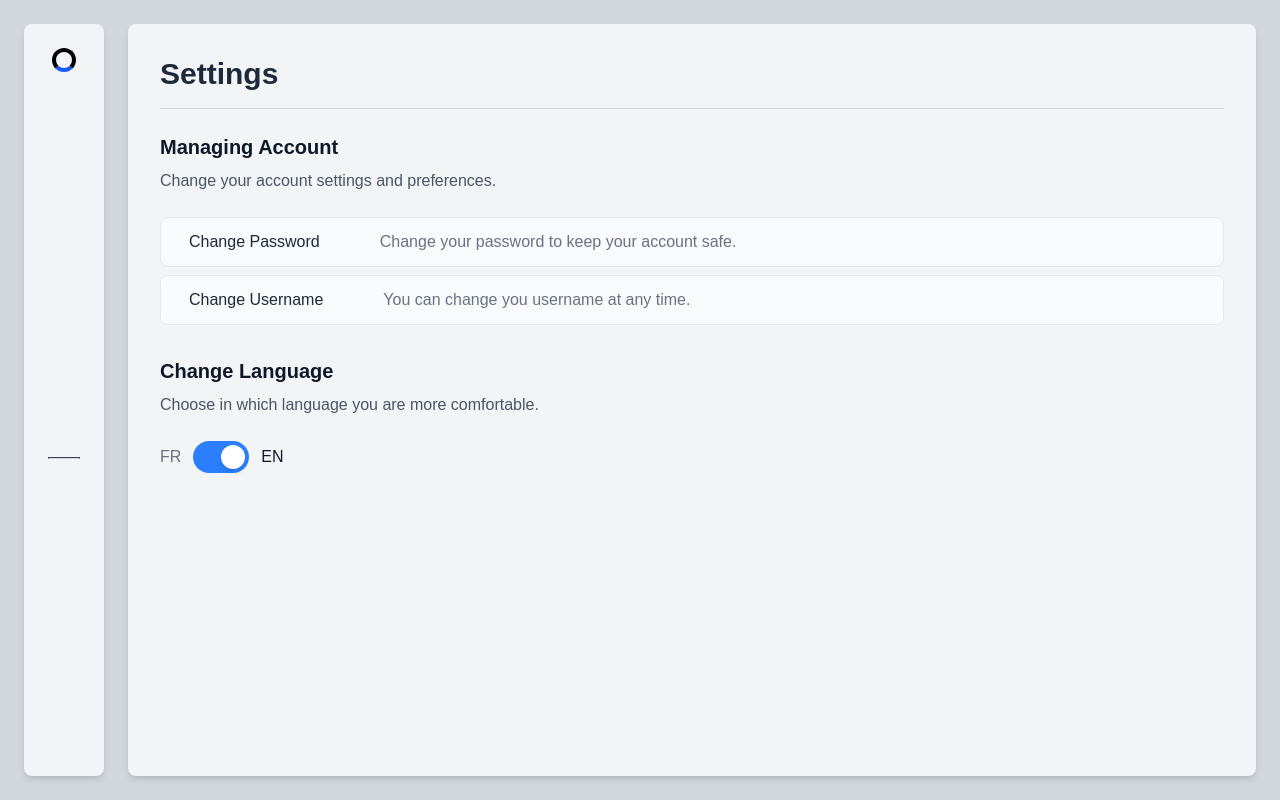
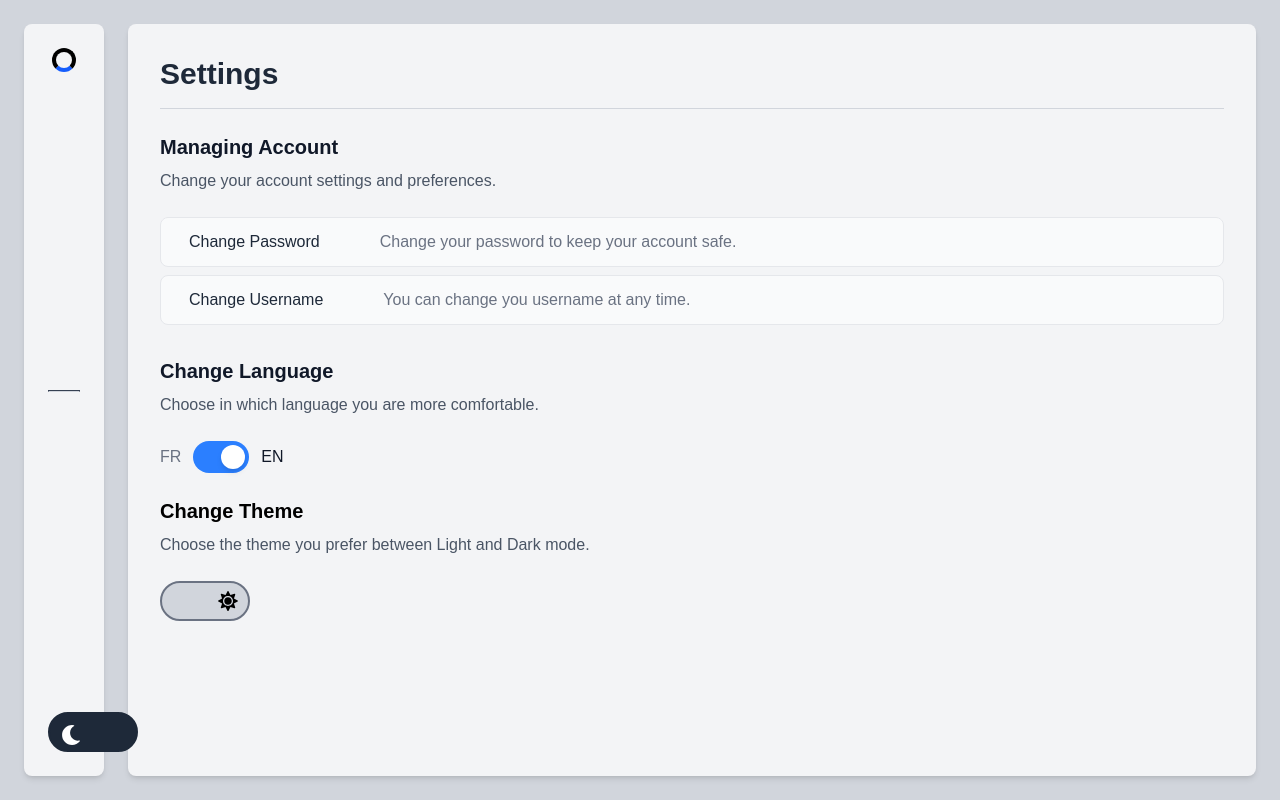
Before and after one commit to JerryTanjaka/Personnal-Finance-Tracker-Frontend, a React (Vite) app: page /settings in a window 1280 px wide. Built offline with nearby package versions, Linux system fonts and the light colour scheme; some icons are missing; a web font is replaced by a local one.

Commit message:
feat : add toogle button desing without fonctionnality

```diff
--- a/package.json
+++ b/package.json
@@ -21,6 +21,7 @@
     "react-icons": "^5.5.0",
     "react-router-dom": "^7.8.1",
     "react-smooth": "^4.0.4",
+    "styled-components": "^6.1.19",
     "tailwindcss": "^4.1.12"
   },
   "devDependencies": {
--- a/src/components/NavBar.tsx
+++ b/src/components/NavBar.tsx
@@ -2,6 +2,7 @@ import { useState } from 'react';
 import { Link } from 'react-router-dom';
 import useLocalStorage from '../hooks/useLocalStorage';
 import { useTranslation } from 'react-i18next';
+import Switch from './UI/DarkModeButton';
 
 export default function NavBar() {
     const [isExpanded, setIsExpanded] = useState(false);
@@ -84,6 +85,7 @@ export default function NavBar() {
                     <span onClick={() => localStorage.removeItem("accessToken")} className={textAnimation("text-xl font-medium")}>{t("logout")}</span>
                 </div>
             </Link>
+            <Switch/>
         </nav>
     );
 }
--- /dev/null
+++ b/src/components/UI/DarkModeButton.tsx
@@ -0,0 +1,37 @@
+import { useState } from "react";
+import { FaSun, FaMoon } from "react-icons/fa";
+
+const Switch = () => {
+  const [checked, setChecked] = useState(false);
+
+  return (
+    <div className="relative w-[90px] h-[40px]">
+      <label className="relative block w-full h-full cursor-pointer">
+        <input
+          type="checkbox"
+          className="hidden peer"
+          checked={checked}
+          onChange={() => setChecked(!checked)}
+        />
+        {/* Slider */}
+        <span
+          className={`absolute w-full h-full rounded-full border-2 transition-colors duration-300
+            ${checked ? "bg-gray-300 border-gray-500" : "bg-gray-800 border-gray-800"}`}
+        />
+        {/* Icon */}
+        <span
+          className={`absolute top-[10px] left-[10px] w-[25px] h-[25px] flex items-center justify-center rounded-full transition-transform duration-300
+            ${checked ? "translate-x-[45px]" : ""}`}
+        >
+          {checked ? (
+            <FaSun className="text-black text-xl" />
+          ) : (
+            <FaMoon className="text-white text-xl" />
+          )}
+        </span>
+      </label>
+    </div>
+  );
+};
+
+export default Switch;
--- /dev/null
+++ b/src/components/UI/ThemeToggle.tsx
@@ -0,0 +1,56 @@
+import { useState, useEffect } from "react";
+import { FaSun, FaMoon } from "react-icons/fa";
+
+export default function ThemeToggle() {
+  const [darkMode, setDarkMode] = useState<boolean>(
+    localStorage.getItem("theme") === "dark"
+  );
+
+  useEffect(() => {
+    if (darkMode) {
+      document.documentElement.classList.add("dark");
+      localStorage.setItem("theme", "dark");
+    } else {
+      document.documentElement.classList.remove("dark");
+      localStorage.setItem("theme", "light");
+    }
+  }, [darkMode]);
+
+  const toggleTheme = () => setDarkMode(!darkMode);
+
+  return (
+    <div>
+      <h2 className="font-semibold text-xl mt-6 text-black mb-2">
+        Change Theme
+      </h2>
+      <p className="text-gray-600 dark:text-gray-400 mb-6">
+        Choose the theme you prefer between Light and Dark mode.
+      </p>
+
+      <div className="relative w-[90px] h-[40px]">
+        <label className="relative block w-full h-full cursor-pointer">
+          <input
+            type="checkbox"
+            className="hidden peer"
+            checked={darkMode}
+            onChange={toggleTheme}
+          />
+          <span
+            className={`absolute w-full h-full rounded-full border-2 transition-colors duration-300
+              ${darkMode ? "bg-gray-800 border-gray-800" : "bg-gray-300 border-gray-500"}`}
+          />
+          <span
+            className={`absolute top-[7px] left-[10px] w-[25px] h-[25px] flex items-center justify-center rounded-full transition-transform duration-300
+              ${darkMode ? "" : "translate-x-[45px]"}`}
+          >
+            {darkMode ? (
+              <FaMoon className="text-white text-xl" />
+            ) : (
+              <FaSun className="text-black text-xl" />
+            )}
+          </span>
+        </label>
+      </div>
+    </div>
+  );
+}
--- a/src/locales/en/translation.json
+++ b/src/locales/en/translation.json
@@ -85,5 +85,6 @@
     "recurring": "Recurring",
     "filter_by_category": "Filter by Category",
     "close": "Close",
-    "expense": "Expense"
+    "expense": "Expense",
+    "change_theme": "Change Theme"
 }
--- a/src/locales/fr/translation.json
+++ b/src/locales/fr/translation.json
@@ -86,5 +86,7 @@
     "filter_by_category": "Filtrer par catégorie",
     "close": "Fermer",
     "search": "Rechercher",
-    "expense": "Dépense"
+    "expense": "Dépense",
+    "change_theme": "Changer le thème"
+
 }
--- a/src/pages/Settings.tsx
+++ b/src/pages/Settings.tsx
@@ -1,63 +1,70 @@
-import { useState } from "react";
-import ChangePasswordForm from "../components/Settings/ChangePasswordForm";
-import { useTranslation } from "react-i18next";
-import ChangeUsernameForm from "../components/Settings/ChangeUsernameForm";
-import LanguageToggle from "../components/UI/LanguageToggle";
+import { useState } from 'react';
+import { useTranslation } from 'react-i18next';
+import ChangePasswordForm from '../components/Settings/ChangePasswordForm';
+import ChangeUsernameForm from '../components/Settings/ChangeUsernameForm';
+import LanguageToggle from '../components/UI/LanguageToggle';
+import ThemeToggle from '../components/UI/ThemeToggle';
 
 export default function Settings() {
-    const [isChangePasswordOpen, setIsChangePasswordOpen] = useState<boolean>(false);
-    const [isChangeUsernameOpen, setIsChangeUsernameOpen] = useState<boolean>(false)
+    const [isChangePasswordOpen, setIsChangePasswordOpen] =
+        useState<boolean>(false);
+    const [isChangeUsernameOpen, setIsChangeUsernameOpen] =
+        useState<boolean>(false);
 
     const { t } = useTranslation();
 
     return (
-        <div className="bg-gray-100 shadow-md rounded-lg p-8 mx-auto h-[94vh] overflow-y-scroll ">
-            <h1 className="text-3xl font-bold text-gray-800 border-b border-gray-300 pb-4 mb-6">
-                {t("settings_title", "Settings")}
+        <div className="mx-auto h-[94vh] overflow-y-scroll rounded-lg bg-gray-100 p-8 shadow-md">
+            <h1 className="mb-6 border-b border-gray-300 pb-4 text-3xl font-bold text-gray-800">
+                {t('settings_title', 'Settings')}
             </h1>
 
             <div>
-                <h2 className="font-semibold text-xl text-gray-900 mb-2">
-                    {t("managing_account_title", "Managing Account")}
+                <h2 className="mb-2 text-xl font-semibold text-gray-900">
+                    {t('managing_account_title', 'Managing Account')}
                 </h2>
-                <p className="text-gray-600 mb-6">
+                <p className="mb-6 text-gray-600">
                     {t(
-                        "managing_account_description",
-                        "Change your account settings and preferences."
+                        'managing_account_description',
+                        'Change your account settings and preferences.',
                     )}
                 </p>
             </div>
 
             <div className="space-y-2">
                 <button
-                    onClick={() => setIsChangePasswordOpen(!isChangePasswordOpen)}
-                    className="flex w-full items-center justify-between px-4 py-3 rounded-lg bg-gray-50 hover:bg-gray-100 border border-gray-200 transition duration-200 cursor-pointer"
+                    onClick={() =>
+                        setIsChangePasswordOpen(!isChangePasswordOpen)
+                    }
+                    className="flex w-full cursor-pointer items-center justify-between rounded-lg border border-gray-200 bg-gray-50 px-4 py-3 transition duration-200 hover:bg-gray-100"
                 >
                     <div className="flex items-center gap-3">
-                        <i className="bx bx-lock text-gray-700 text-xl"></i>
+                        <i className="bx bx-lock text-xl text-gray-700"></i>
                         <span className="font-medium text-gray-800">
-                            {t("change_password", "Change Password")}
+                            {t('change_password', 'Change Password')}
                         </span>
-                        <p className="text-gray-500 ml-12">
+                        <p className="ml-12 text-gray-500">
                             {t(
-                                "change_password_description",
-                                "Change your password to keep your account safe."
+                                'change_password_description',
+                                'Change your password to keep your account safe.',
                             )}
                         </p>
                     </div>
                     <i
-                        className={`bx bx-chevron-${isChangePasswordOpen ? "up" : "down"
-                            } text-xl text-gray-600 transition-transform`}
+                        className={`bx bx-chevron-${
+                            isChangePasswordOpen ? 'up' : 'down'
+                        } text-xl text-gray-600 transition-transform`}
                     ></i>
                 </button>
 
                 <div
-                    className={`transition-all duration-300 overflow-hidden ${isChangePasswordOpen
-                        ? "max-h-[500px] opacity-100 mt-4"
-                        : "max-h-0 opacity-0"
-                        }`}
+                    className={`overflow-hidden transition-all duration-300 ${
+                        isChangePasswordOpen
+                            ? 'mt-4 max-h-[500px] opacity-100'
+                            : 'max-h-0 opacity-0'
+                    }`}
                 >
-                    <div className="bg-gray-50 border border-gray-200 mb-3 rounded-lg p-6 shadow-sm">
+                    <div className="mb-3 rounded-lg border border-gray-200 bg-gray-50 p-6 shadow-sm">
                         <ChangePasswordForm />
                     </div>
                 </div>
@@ -65,39 +72,44 @@ export default function Settings() {
 
             <div className="space-y-2">
                 <button
-                    onClick={() => setIsChangeUsernameOpen(!isChangeUsernameOpen)}
-                    className="flex w-full items-center justify-between px-4 py-3 rounded-lg bg-gray-50 hover:bg-gray-100 border border-gray-200 transition duration-200 cursor-pointer"
+                    onClick={() =>
+                        setIsChangeUsernameOpen(!isChangeUsernameOpen)
+                    }
+                    className="flex w-full cursor-pointer items-center justify-between rounded-lg border border-gray-200 bg-gray-50 px-4 py-3 transition duration-200 hover:bg-gray-100"
                 >
                     <div className="flex items-center gap-3">
-                        <i className='bxr text-gray-700 text-xl bx-user-circle'  ></i>
+                        <i className="bxr bx-user-circle text-xl text-gray-700"></i>
                         <span className="font-medium text-gray-800">
-                            {t("change_username", "Change Username")}
+                            {t('change_username', 'Change Username')}
                         </span>
-                        <p className="text-gray-500 ml-12">
+                        <p className="ml-12 text-gray-500">
                             {t(
-                                "change_username_description",
-                                "You can change you username at any time."
+                                'change_username_description',
+                                'You can change you username at any time.',
                             )}
                         </p>
                     </div>
                     <i
-                        className={`bx bx-chevron-${isChangeUsernameOpen ? "up" : "down"
-                            } text-xl text-gray-600 transition-transform`}
+                        className={`bx bx-chevron-${
+                            isChangeUsernameOpen ? 'up' : 'down'
+                        } text-xl text-gray-600 transition-transform`}
                     ></i>
                 </button>
 
                 <div
-                    className={`transition-all duration-300 overflow-hidden ${isChangeUsernameOpen
-                        ? "max-h-[500px] opacity-100 mt-4"
-                        : "max-h-0 opacity-0"
-                        }`}
+                    className={`overflow-hidden transition-all duration-300 ${
+                        isChangeUsernameOpen
+                            ? 'mt-4 max-h-[500px] opacity-100'
+                            : 'max-h-0 opacity-0'
+                    }`}
                 >
-                    <div className="bg-gray-50 border border-gray-200 rounded-lg p-6 shadow-sm">
+                    <div className="rounded-lg border border-gray-200 bg-gray-50 p-6 shadow-sm">
                         <ChangeUsernameForm />
                     </div>
                 </div>
             </div>
             <LanguageToggle />
+            <ThemeToggle />
         </div>
     );
 }
```
Also changed, not shown: 2 other files (tests, documents, lock files or other folders).
